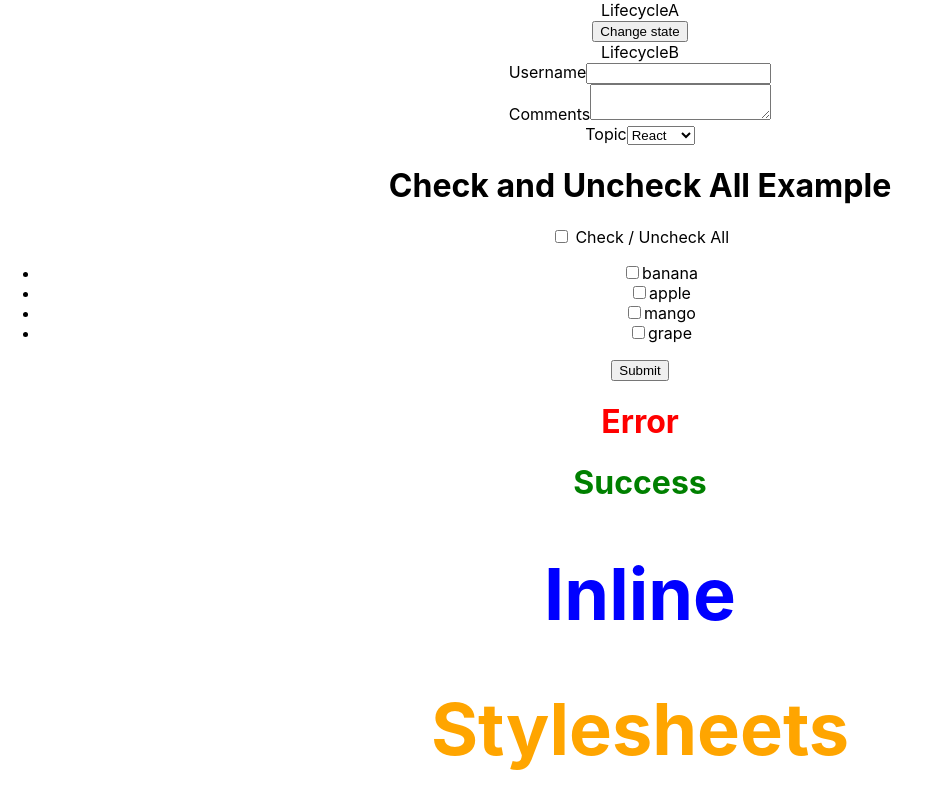
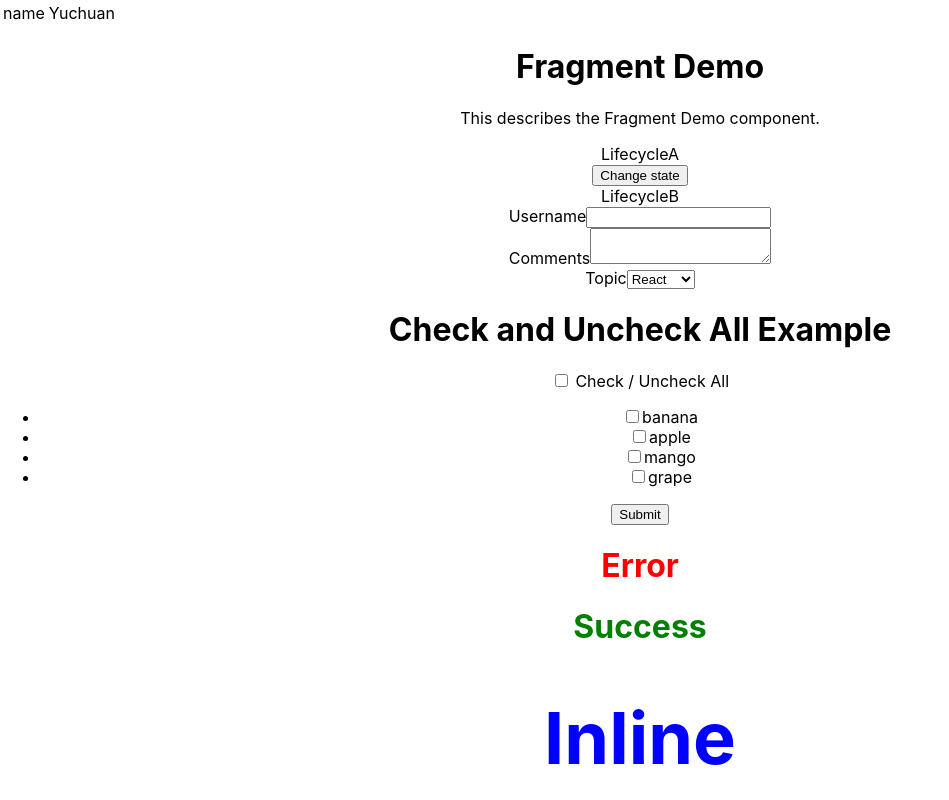
Before and after one commit to taoyuchuan/ReactDemo, a React (Create React App) app: page / in a window 1280 px wide. Shown: the top 800 px of the page, without its empty margins (0-949 px from the left). Built offline with nearby package versions, Linux system fonts and the light colour scheme.

Commit message:
Add React Fragment

```diff
--- a/src/App.js
+++ b/src/App.js
@@ -18,11 +18,15 @@
 import  styles from './appStyles.module.css'
 import Form from './components/Form'
 import LifecycleA from './components/LifecycleA'
+import FragmentDemo from './components/FragmentDemo'
+import Table from './components/Table'
 
 class App extends Component {
   render() {
     return (
       <div className="App">
+        <Table />
+        <FragmentDemo />
         <LifecycleA />
         <Form />
         <h1 className = 'error'>Error</h1>
--- /dev/null
+++ b/src/components/Columns.js
@@ -0,0 +1,23 @@
+import React from 'react'
+
+function Columns() {
+  const items = []
+  /*
+  return(
+    <React.Fragment>
+      <td>name</td>
+      <td>Yuchuan</td>
+    </React.Fragment>
+  )
+  */
+
+  // Can replace <React.Fragment> with <>
+  return(
+      <>
+        <td>name</td>
+        <td>Yuchuan</td>
+      </>
+    )
+}
+
+export default Columns
--- /dev/null
+++ b/src/components/FragmentDemo.js
@@ -0,0 +1,12 @@
+import React from 'react'
+
+function FragmentDemo(props) {
+  return(
+    <React.Fragment>
+      <h1>Fragment Demo</h1>
+      <p>This describes the Fragment Demo component.</p>
+    </React.Fragment>
+  )
+}
+
+export default FragmentDemo
--- /dev/null
+++ b/src/components/Table.js
@@ -0,0 +1,16 @@
+import React from 'react'
+import Columns from './Columns'
+
+function Table() {
+  return(
+    <table>
+      <tbody>
+        <tr>
+          <Columns />
+        </tr>
+      </tbody>
+    </table>
+  )
+}
+
+export default Table
```
